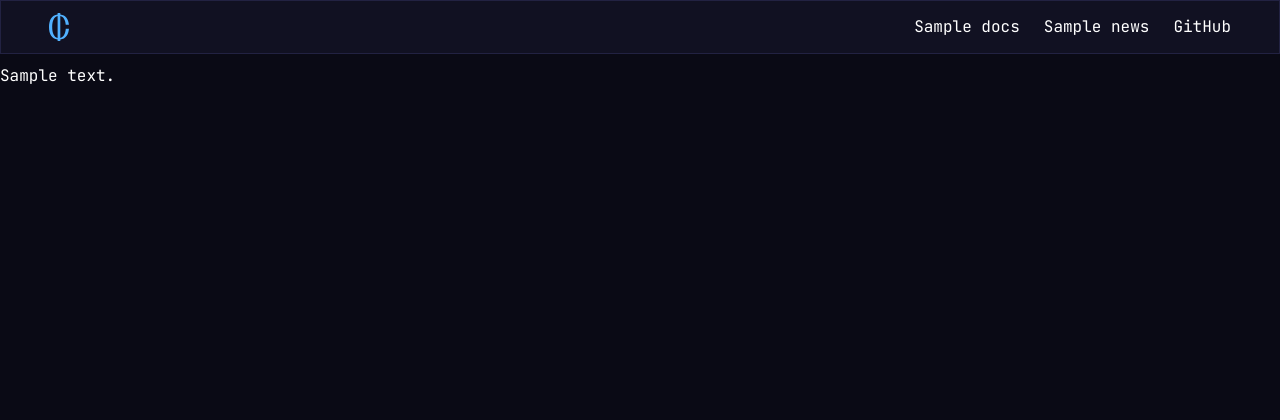
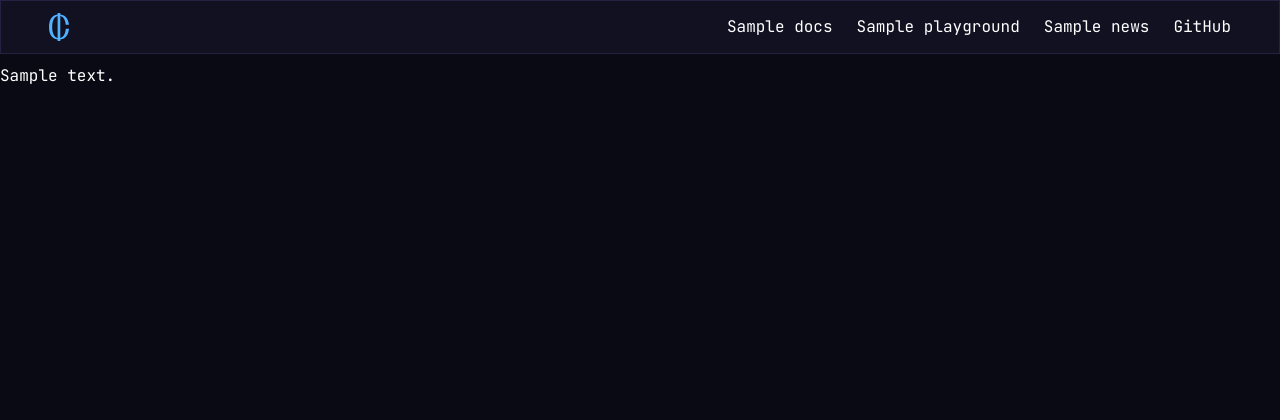
Before and after one commit to centlang/centlang.github.io, a Python web app: template frontend/templates/default.html in a window 1280 px wide. Shown: the top 420 px of the page. Run offline with Jinja, Linux system fonts and the light colour scheme; the template is opened without the code that fills it: most values are stand-ins (such as "Sample title", 1, 10 or a date in 2020).

Commit message:
feat: add playground link

```diff
--- a/frontend/src/play/index.html
+++ b/frontend/src/play/index.html
@@ -13,7 +13,7 @@
         </div>
         <button>{{ t.run }}</button>
     </div>
-    <div class="editor-wrapper" id="editor-wrapper">
+    <div class="editor-wrapper panel" id="editor-wrapper">
         <div class="lines" id="lines">1</div>
         <textarea
             class="editor"
@@ -30,6 +30,6 @@ fn main() {
 }</textarea
         >
     </div>
-    <span class="output">{{ t.output }}</span>
+    <span class="output panel">{{ t.output }}</span>
 </div>
 <script src="/static/playground.js"></script>
--- a/frontend/static/style.css
+++ b/frontend/static/style.css
@@ -165,16 +165,12 @@ li::marker {
     display: flex;
     flex-direction: column;
     justify-content: space-between;
-    min-width: 40%;
-    flex: 1;
 }
 
 .code-snippet {
     font-size: 1.5rem;
     padding: 2rem;
     background-color: var(--bg);
-    flex-grow: 1;
-    max-width: 60rem;
 }
 
 .accent {
@@ -222,9 +218,7 @@ li::marker {
 code,
 pre,
 button,
-select,
-.editor-wrapper,
-.output {
+select {
     border: 1px solid var(--muted-border);
     background-color: var(--panel);
 }
--- a/frontend/templates/default.html
+++ b/frontend/templates/default.html
@@ -20,6 +20,9 @@
                 <a class="nav-link" href="{{ page.base }}/docs/"
                     >{{ t.docs }}</a
                 >
+                <a class="nav-link" href="{{ page.base }}/play/"
+                    >{{ t.playground }}</a
+                >
                 <a class="nav-link" href="{{ page.base }}/news/"
                     >{{ t.news }}</a
                 >
--- a/frontend/translations.json
+++ b/frontend/translations.json
@@ -2,6 +2,7 @@
     "default": {
         "title": "Cent Programming Language",
         "docs": "Docs",
+        "playground": "Playground",
         "news": "News",
         "tagline": "The systems programming language you <span class=\"accent\">learn fast</span> and <span class=\"accent\">run faster.</span>",
         "get-started": "Get started",
```
Also changed, not shown: frontend/src/index.html (+4 -4 lines).
